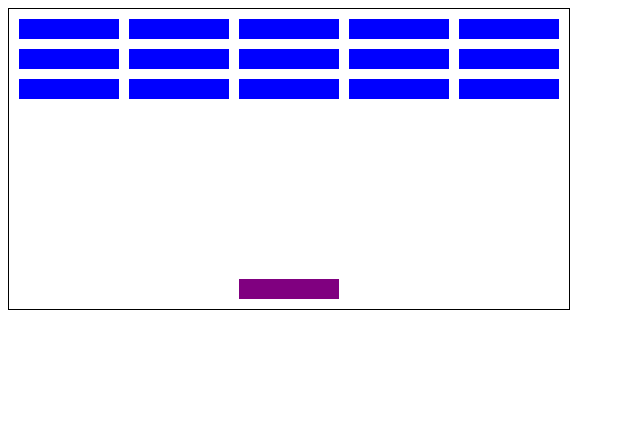
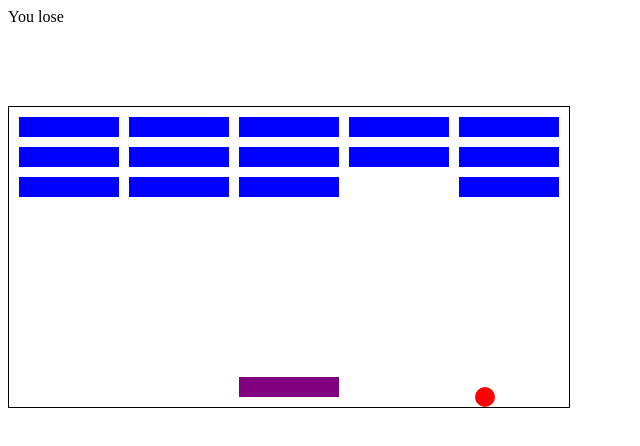
Before and after one commit to Ovidiu-R/Breakout, a plain HTML site: page index.html in a window 1280 px wide. Shown: the whole page, without its empty margins (0-640 px from the left). Drawn offline with Linux system fonts and the light colour scheme.

Commit message:
Complete feature complete base game

```diff
--- a/index.html
+++ b/index.html
@@ -7,6 +7,7 @@
     <link rel="stylesheet" href="styles.css">
 </head>
 <body>
+    <div id="score">0</div>
     <div class="grid">
     </div>
 
--- a/index.js
+++ b/index.js
@@ -1,9 +1,18 @@
 const grid = document.querySelector('.grid');
+const scoreDisplay = document.querySelector('#score');
+let score = 0;
 const blockWidth = 100;
 const blockHeight = 20;
 const userStart = [230, 10];
 let currentPosition = userStart;
 const boardWidth = 560;
+const boardHeight = 300;
+const ballDiameter = 20;
+const ballStart = [270, 40];
+let ballCurrentPosition = ballStart;
+let xDirection = 2;
+let yDirection = 2;
+let timerId;
 
 class Block {
     constructor(xAxis, yAxis) {
@@ -57,6 +66,11 @@
     user.style.bottom = currentPosition[1] + 'px';
 }
 
+function drawBall() {
+    ball.style.left = ballCurrentPosition[0] + 'px';
+    ball.style.bottom = ballCurrentPosition[1] + 'px';
+}
+
 function moveUser(e) {
     switch (e.key) {
         case 'ArrowLeft':
@@ -75,3 +89,84 @@
 }
 
 document.addEventListener('keydown', moveUser);
+
+const ball = document.createElement('div');
+ball.classList.add('ball');
+drawBall();
+grid.appendChild(ball);
+
+function moveBall() {
+    ballCurrentPosition[0] += xDirection;
+    ballCurrentPosition[1] += yDirection;
+    drawBall();
+    checkForCollisions();
+}
+
+timerId = setInterval(moveBall, 20);
+
+function checkForCollisions() {
+    //check for block collisions
+    for (let i=0; i< blocks.length; i++) {
+        if (
+            (ballCurrentPosition[0] > blocks[i].bottomLeft[0] && ballCurrentPosition[0] < blocks[i].bottomRight[0]) &&
+            ((ballCurrentPosition[1] + ballDiameter)) > blocks[i].bottomLeft[1] && ballCurrentPosition[1]< blocks[i].topLeft[1]
+        ) {
+            const allBlocks = Array.from(document.querySelectorAll('.block'))
+            allBlocks[i].classList.remove('block');
+            blocks.splice(i, 1);
+            changeDirection();
+            score++
+            scoreDisplay.innerHTML = score;
+        }
+
+        //check for win
+        if (blocks.length === 0) {
+            scoreDisplay.innerHTML = 'YOU WIN';
+            clearInterval(timerId);
+            document.removeEventListener('keydown', moveUser);
+        }
+    }
+
+    //check for wall collisions
+    if (
+        ballCurrentPosition[0] >= (boardWidth - ballDiameter) ||
+        ballCurrentPosition[1] >= (boardHeight - ballDiameter) ||
+        ballCurrentPosition[0] <= 0
+        ) {
+        changeDirection();
+    }
+
+    //check for user collisions
+    if (
+        (ballCurrentPosition[0] > currentPosition[0] && ballCurrentPosition[0] < currentPosition[0] + blockWidth) &&
+        (ballCurrentPosition[1] > currentPosition[1] && ballCurrentPosition[1] < currentPosition[1] + blockHeight)
+    ) {
+        changeDirection();
+    }
+    //check for game over
+    if (ballCurrentPosition[1] <= 0) {
+        clearInterval(timerId);
+        scoreDisplay.innerHTML = 'You lose';
+        document.removeEventListener('keydown', moveUser);
+    }
+}
+
+function changeDirection() {
+    if (xDirection === 2 && yDirection === 2) {
+        yDirection = -2;
+        return
+    }
+    if (xDirection === 2 && yDirection === -2) {
+        xDirection = -2;
+        return
+    }
+    if (xDirection === -2 && yDirection === -2) {
+        yDirection = 2;
+        return
+    }
+    if (xDirection === -2 && yDirection === 2) {
+        xDirection = 2;
+        return
+    }
+
+}
--- a/styles.css
+++ b/styles.css
@@ -3,6 +3,7 @@
     width: 560px;
     height: 300px;
     border: solid black 1px;
+    margin-top: 80px;
 }
 
 .block {
@@ -22,3 +23,11 @@
     left: 50px;
     bottom: ;
 }
+
+.ball {
+    position: absolute;
+    width: 20px;
+    height: 20px;
+    border-radius: 10px;
+    background-color: red;
+}
```
